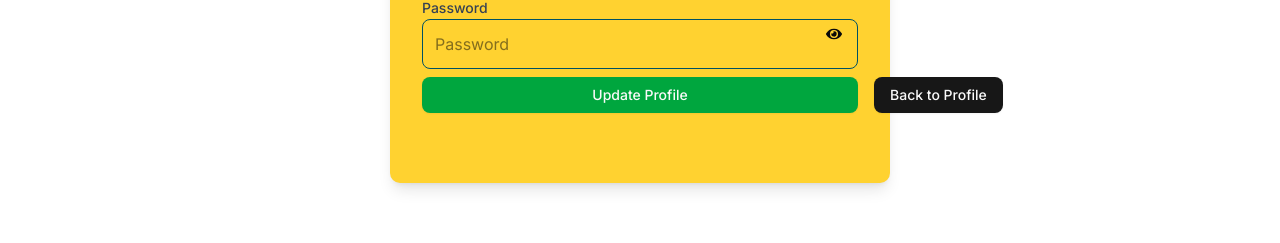
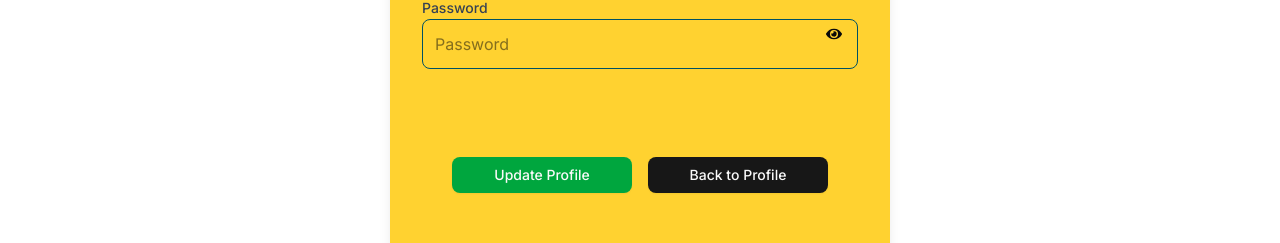
Before and after one commit to ChamikaJayarathna/KeyNestFrontend, a React (Vite) app: page /profile/1 in a window 1280 px wide. Both pictures are taken after a click on the button "Edit Profile". Shown: the part 459-702 px from the top of the page. Built offline with nearby package versions, Linux system fonts and the light colour scheme.

Commit message:
update EditProfileCard.jsx v1

```diff
--- a/src/components/EditProfileCard.jsx
+++ b/src/components/EditProfileCard.jsx
@@ -12,7 +12,7 @@ const EditProfileCard = ({ profileDetail }) => {
   };
 
   return (
-    <div className="w-[500px] h-[450px] mx-auto bg-amber-300 p-8 rounded-lg shadow-lg mt-10 ">
+    <div className="w-[500px] h-[550px] mx-auto bg-amber-300 p-8 rounded-lg shadow-lg mt-10 ">
       <form>
         <img
           src={profileDetail?.profile_img}
@@ -50,11 +50,11 @@ const EditProfileCard = ({ profileDetail }) => {
             </div>
           </div>
         </div>
-        <div className="flex gap-4">
-              <Button className="bg-green-600 hover:bg-green-700 w-full">Update Profile</Button>
-              <Button onClick={() => setIsEditing(false)}>
-                Back to Profile
+        <div className="flex justify-center gap-4 mt-20">
+          <Button className="flex-1 max-w-[180px] bg-green-600 hover:bg-green-700">
+            Update Profile
           </Button>
+          <Button className="flex-1 max-w-[180px]" onClick={() => setIsEditing(false)}>Back to Profile</Button>
         </div>
       </form>
     </div>
```
Lines whose indentation alone changed are shown as unchanged.
